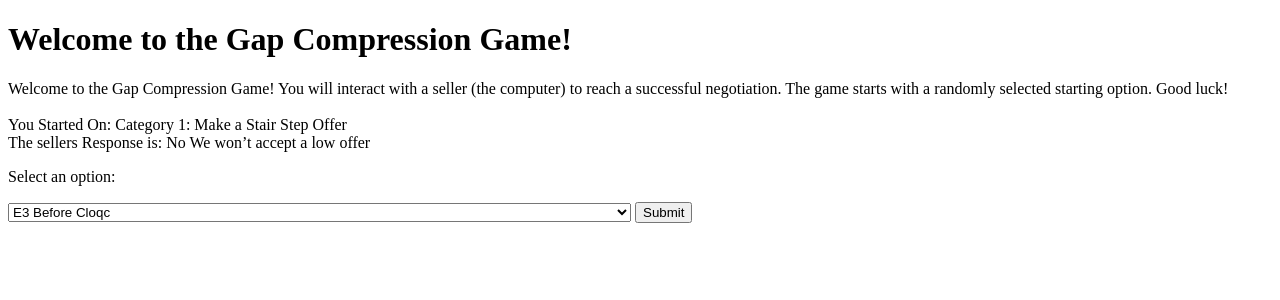
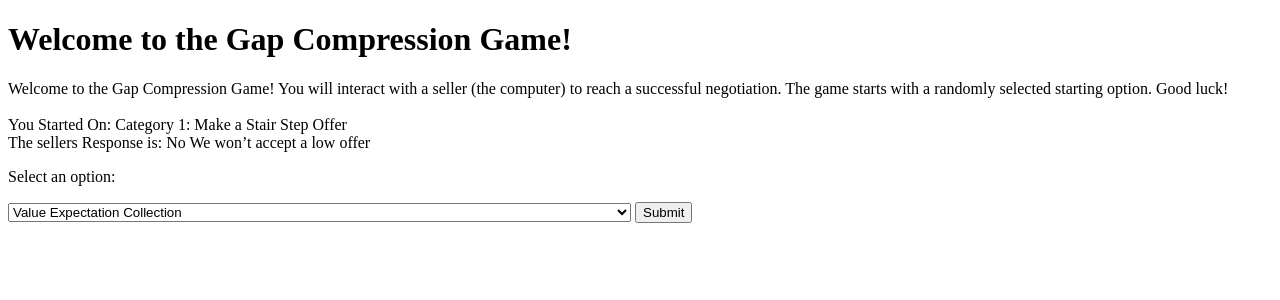
Before and after one commit to ElliotKoz/Game, a Flask app: page / in a window 1280 px wide. Shown: the top 300 px of the page. Run offline with Flask 2, Linux system fonts and the light colour scheme.

Commit message:
Update index.html

```diff
--- a/templates/index.html
+++ b/templates/index.html
@@ -13,7 +13,7 @@
         <p>Select an option:</p>
         <select name="choice">
             <!-- options go here -->
-            <option value="1">E3 Before Cloqc</option>
+            <option value="1">Value Expectation Collection</option>
             <option value="2">Refuse to Make Offer + Ask what prevents flexibility</option>
             <option value="3">Make a Stair Step Offer</option>
             <option value="4">Make a SWAG Offer</option>
```
